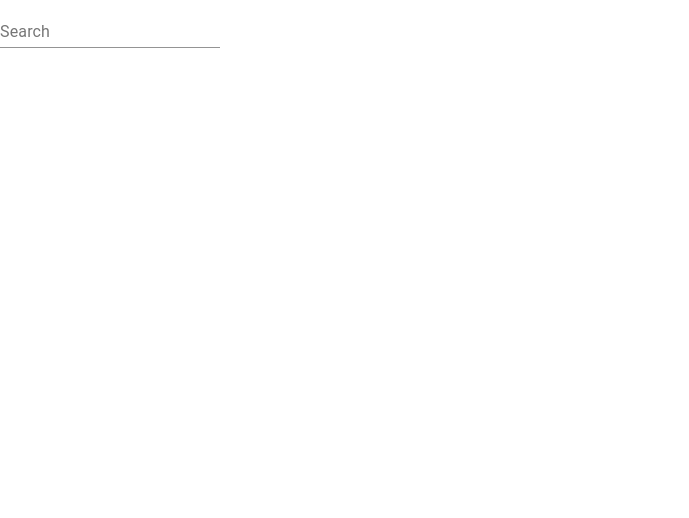
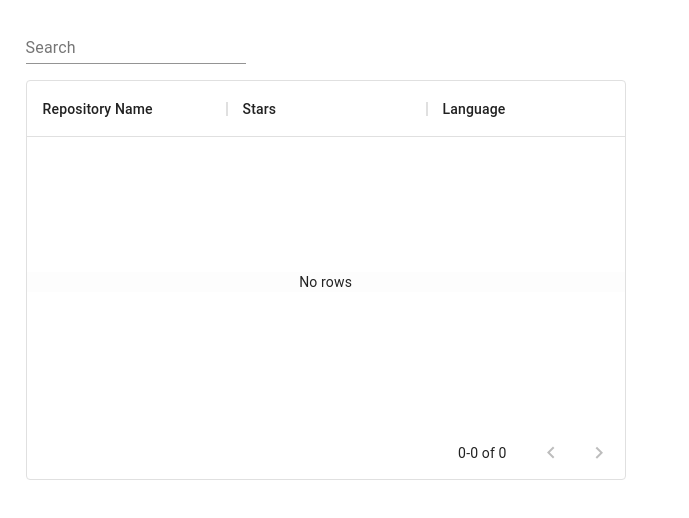
Before and after one commit to williamzmacdonald/GitHub-search-exercise, a React (Create React App) app: page / in a window 1280 px wide. Shown: the top 518 px of the page, without its empty margins (0-689 px from the left). Built offline with nearby package versions, Linux system fonts and the light colour scheme.

Commit message:
Implement wip redux-toolkit setup w/ datagrid

```diff
--- a/package.json
+++ b/package.json
@@ -4,8 +4,10 @@
   "private": true,
   "dependencies": {
     "@material-ui/core": "^4.11.4",
+    "@material-ui/data-grid": "^4.0.0-alpha.30",
     "@octokit/rest": "^18.5.6",
     "@octokit/types": "^6.16.2",
+    "@reduxjs/toolkit": "^1.5.1",
     "@testing-library/jest-dom": "^5.12.0",
     "@testing-library/react": "^11.2.7",
     "@testing-library/user-event": "^12.8.3",
@@ -15,6 +17,7 @@
     "@types/react-dom": "^17.0.6",
     "react": "^17.0.2",
     "react-dom": "^17.0.2",
+    "react-redux": "^7.2.4",
     "react-router-dom": "^5.2.0",
     "react-scripts": "4.0.3",
     "typescript": "^4.3.2"
--- /dev/null
+++ b/src/components/Search.css
@@ -0,0 +1,9 @@
+.searchContainer {
+    padding: 2vh 2vw;
+    height: 400px;
+    width: 600px;
+}
+
+.searchForm {
+    margin-bottom: 2vh;
+}
--- a/src/components/Search.tsx
+++ b/src/components/Search.tsx
@@ -1,38 +1,31 @@
-import React, { useState } from 'react';
-import { TextField } from '@material-ui/core';
-import { Endpoints } from '@octokit/types';
-import { Octokit } from '@octokit/rest';
-
-type listSearchReposParameters = Endpoints['GET /search/repositories']['response'];
+import React from 'react';
+import { Select, TextField } from '@material-ui/core';
+import { useDispatch } from 'react-redux';
+import { fetchSearchResults, selectLoading } from '../store/searchResultsSlice'
+import SearchResults from './SearchResults';
+import './Search.css';
+import { useTypedSelector } from '../store/store';
 
 const Search = (): JSX.Element => {
-    const [searchResults, setSearcResults] = useState<listSearchReposParameters>();
-    const octokit = new Octokit();
+    const dispatch = useDispatch();
+    const searchStatus = useTypedSelector((state) => selectLoading(state)) ;
 
     const submitHandler = async (e: React.FormEvent) => {
-        // fetch some stuff
         e.preventDefault();
         const target = e.target as typeof e.target & {
             search: { value: string };
         };
-        // console.log(target.search.value);
-        const results = await octokit.request('GET /search/repositories', {
-            q: target.search.value,
-        });
-        setSearcResults(results);
+        dispatch(fetchSearchResults(target.search.value))
     };
 
-    const results = searchResults?.data.items.map(repo => (
-        <p key={repo.node_id}>{repo.name}</p>
-    ));
-
     return (
-        <>
-            <form onSubmit={submitHandler}>
+        <div className='searchContainer'>
+            <form onSubmit={submitHandler} className='searchForm'>
                 <TextField label='Search' name='search'/>
+                {/* <Select /> */}
             </form>
-            {results}
-        </>
+            {searchStatus === 'idle' ? <SearchResults /> : null}
+        </div>
     );
 }
 
--- /dev/null
+++ b/src/components/SearchResults.tsx
@@ -0,0 +1,24 @@
+import { DataGrid, GridColDef } from '@material-ui/data-grid';
+import { selectResults } from '../store/searchResultsSlice';
+import { useTypedSelector } from '../store/store';
+
+const columns: GridColDef[] = [
+    {field: 'repoName', headerName: 'Repository Name', width: 200},
+    {field: 'stars', headerName: 'Stars', width: 200},
+    {field: 'language', headerName: 'Language', width: 200},
+]
+
+const SearchResults = (): JSX.Element => {
+    const searchResults = useTypedSelector((state) => selectResults(state)) ;
+    const rows = searchResults.map(result => ({
+        id: result.id,
+        repoName: result.name,
+        stars: result.stargazers_count,
+        language: result.language,
+    }));
+    return (
+        <DataGrid rows={rows} columns={columns} pageSize={30} />
+    );
+}
+
+export default SearchResults;
--- a/src/index.tsx
+++ b/src/index.tsx
@@ -2,10 +2,14 @@ import React from 'react';
 import ReactDOM from 'react-dom';
 import './index.css';
 import App from './App';
+import { Provider } from 'react-redux';
+import { store } from './store/store';
 
 ReactDOM.render(
   <React.StrictMode>
-    <App />
+      <Provider store={store}>
+        <App />
+      </Provider>
   </React.StrictMode>,
   document.getElementById('root')
 );
--- /dev/null
+++ b/src/store/searchResultsSlice.ts
@@ -0,0 +1,72 @@
+import { createAsyncThunk, createSlice } from '@reduxjs/toolkit'
+import type { RootState } from './store'
+import { Endpoints } from '@octokit/types';
+import { Octokit } from '@octokit/rest';
+
+type searchReposResponse = Endpoints['GET /search/repositories']['response'];
+type searchResults = searchReposResponse['data']['items'];
+
+const octokit = new Octokit();
+
+type LoadingStatus = 'idle' | 'loading';
+
+// Define a type for the searchResults state
+interface SearchResultsState {
+    results: searchResults;
+    loading: LoadingStatus;
+    error: string | null;
+}
+
+// Define the initial state
+const initialState: SearchResultsState = {
+    results: [],
+    loading: 'idle',
+    error: null,
+}
+
+// Create an async thunk to handle fetching search results and setting our 'loading' and 'error state
+export const fetchSearchResults = createAsyncThunk<
+    searchReposResponse['data'],
+    string,
+    { rejectValue: string | null }
+>(
+    'searchResults/fetchResults',
+    async (queryString: string, thunkAPI) => {
+        const results = await octokit.request('GET /search/repositories', {
+            q: queryString,
+        });
+        if (results.status !== 200) {
+            return thunkAPI.rejectWithValue('Failed to fetch repositories.')
+        }
+        return results.data;
+    }
+);
+
+// Create our searchResults slice
+export const searchResultsSlice = createSlice({
+    name: 'searchResults',
+    initialState,
+    reducers: {},
+    extraReducers: (builder) => {
+        builder.addCase(fetchSearchResults.pending, (state) => {
+            state.loading = 'loading';
+        });
+        builder.addCase(fetchSearchResults.fulfilled, (state, action) => {
+            state.results = action.payload.items;
+            state.loading = 'idle';
+        });
+        builder.addCase(fetchSearchResults.rejected, (state, action) => {
+            if (action.payload) {
+                state.error = action.payload;
+            }
+            state.loading = 'idle';
+        });
+    },
+})
+
+// Export our state selectors
+export const selectLoading = (state: RootState): LoadingStatus => state.searchResults.loading;
+export const selectError = (state: RootState): string | null => state.searchResults.error;
+export const selectResults = (state: RootState): searchResults => state.searchResults.results;
+
+export default searchResultsSlice.reducer
--- /dev/null
+++ b/src/store/store.ts
@@ -0,0 +1,16 @@
+import { configureStore } from '@reduxjs/toolkit';
+import { TypedUseSelectorHook, useSelector } from 'react-redux';
+import searchResultsReducer from './searchResultsSlice';
+
+export const store = configureStore({
+    reducer: {
+      searchResults: searchResultsReducer,
+    },
+});
+
+// Infer the `RootState` and `AppDispatch` types from the store itself
+export type RootState = ReturnType<typeof store.getState>;
+// Inferred type: {searchResults: SearchResults}
+export type AppDispatch = typeof store.dispatch;
+
+export const useTypedSelector: TypedUseSelectorHook<RootState> = useSelector;
```
Also changed, not shown: 1 other file (tests, documents, lock files or other folders).
